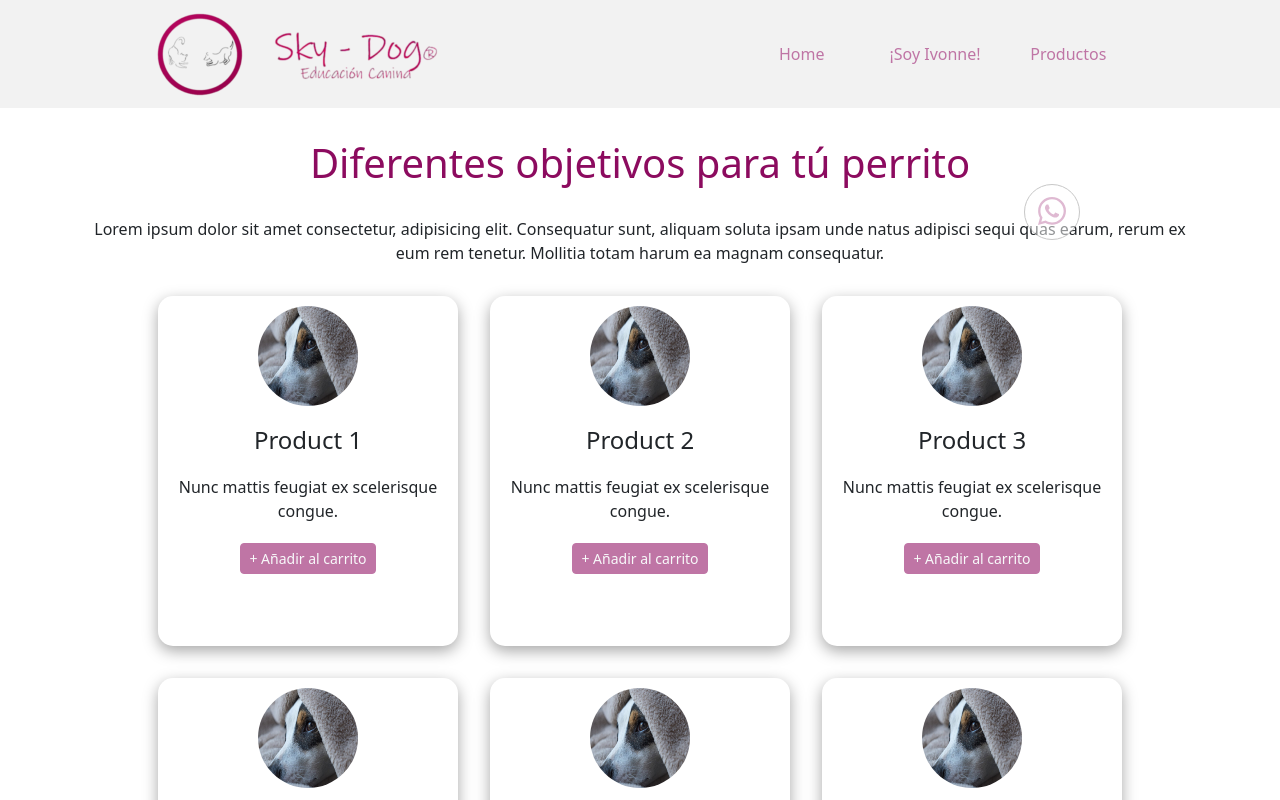
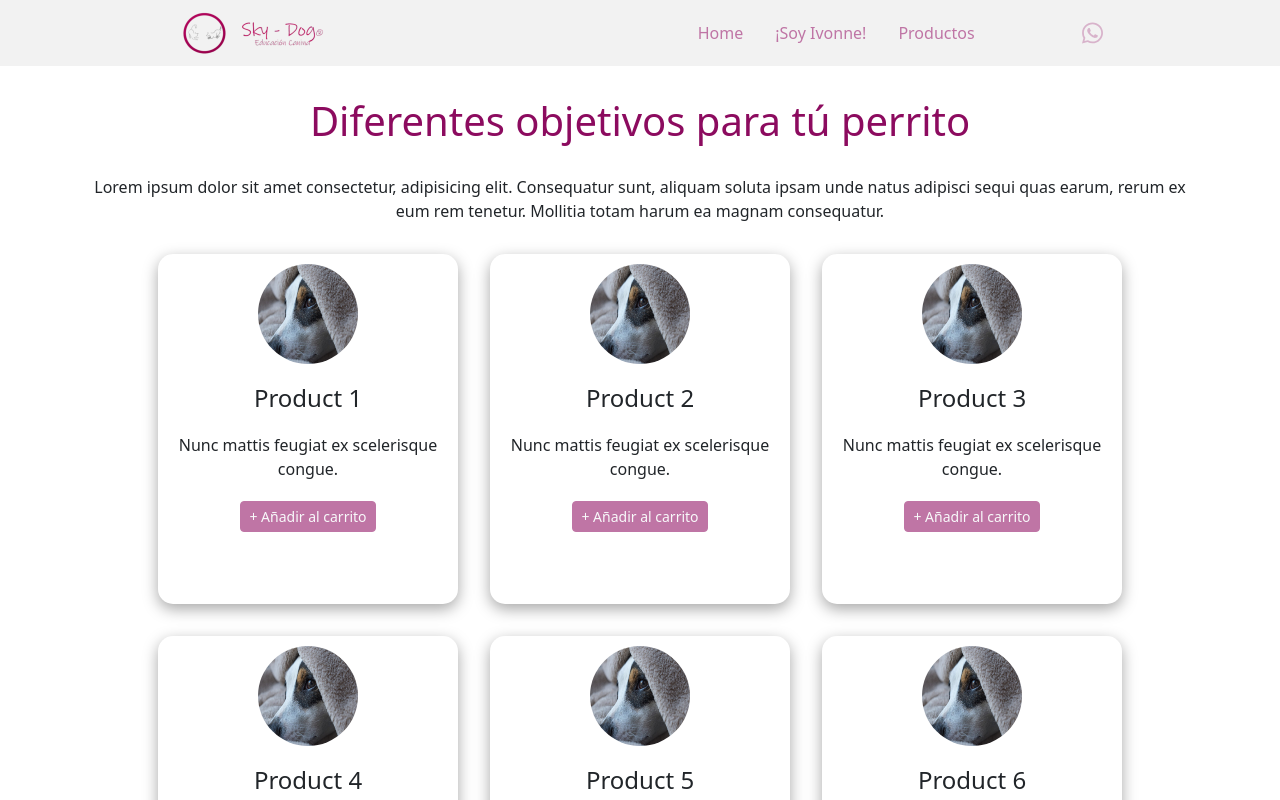
Before and after one commit to emiliodeleonhdez/sky-dog, a React (Create React App) app: page /products in a window 1280 px wide. Shown: the top 800 px of the page. Built offline with nearby package versions, Linux system fonts and the light colour scheme.

Commit message:
changes in wa button and off canvas, added scroll to top function in handler

```diff
--- a/src/App.js
+++ b/src/App.js
@@ -11,14 +11,14 @@ import PrimaryHeader from './components/Header/PrimaryHeader';
 import PrimaryFooter from './components/Footer/PrimaryFooter';
 import NotFound from './pages/404/NotFound';
 import Products from './pages/Products/Products';
-import WhatsappButton from './components/Buttons/WhatsAppButton/WhatsappButton';
+// import WhatsappButton from './components/Buttons/WhatsAppButton/WhatsappButton';
 
 function App() {
     return (
         <>
             <BrowserRouter>
                 <PrimaryHeader />
-                <WhatsappButton/>
+                {/* <WhatsappButton/> */}
                 <Routes>
                     <Route path="/" element={<LandingPage />} />
                     <Route path="/about" element={<AboutMe />} />
--- a/src/App.scss
+++ b/src/App.scss
@@ -115,7 +115,10 @@ a {
 .logo__sky-dog {
     width: 50%;
     height: auto;
-    max-width: 300px;
+    max-width: 150px;
+    &:hover {
+        cursor: pointer;
+    }
 }
 
 .footer__social-media {
@@ -151,10 +154,6 @@ a {
     }
 }
 
-.off-canvas__custom-width {
-    width: 70% !important;
-}
-
 .container__product-card {
     @include sky-dog-standard-card();
     img {
@@ -170,28 +169,21 @@ a {
 }
 
 .button__whats-app-button {
-    width: 56px;
-    height: 56px;
-    z-index: 1000;
-    border-radius: 50%;
-    border: 1px solid $sky-dog-gray-color;
-    background-color: white;
-    position: fixed;
-    bottom: 70%;
-    left: 80%;
     opacity: 0.5;
-    svg {
-        font-size: 32px;
+    font-size: 24px;
+    .button__whats-app-button--32px {
+        font-size: 32px !important;
     }
     &:hover {
-        border: 1px solid $sky-dog-secondary-color;
         cursor: pointer;
         opacity: 1;
-        svg {
-            color: $sky-dog-secondary-color;
-        }
+        color: $sky-dog-primary-color;
         a {
             border: none !important;
         }
     }
 }
+
+.off-canvas__anchor-text--32px {
+    font-size: 32px;
+}
--- a/src/components/Buttons/WhatsAppButton/WhatsappButton.jsx
+++ b/src/components/Buttons/WhatsAppButton/WhatsappButton.jsx
@@ -2,13 +2,13 @@ import React from 'react';
 import { FontAwesomeIcon } from '@fortawesome/react-fontawesome';
 import { faWhatsapp } from '@fortawesome/free-brands-svg-icons';
 
-const WhatsappButton = () => {
+const WhatsappButton = (props) => {
     const whatsAppLink = 'https://wa.me/525525066350?text=¡Hola!%20Me%20gustaría%20recibir%20más%20informes%20';
     return (
         <>
-            <div className="button__whats-app-button d-flex flex-column justify-content-center align-items-center">
+            <div className='button__whats-app-button d-flex flex-column justify-content-center align-items-center'>
                 <a href={whatsAppLink} target="_blank" rel="noreferrer">
-                    <FontAwesomeIcon icon={faWhatsapp}  />
+                    <FontAwesomeIcon icon={faWhatsapp}  className={props.customCss}/>
                 </a>
             </div>
         </>
--- a/src/components/Header/PrimaryHeader.jsx
+++ b/src/components/Header/PrimaryHeader.jsx
@@ -1,5 +1,4 @@
 import React from 'react';
-
 import Logo from '../Logos/Primary Logo/Logo';
 import OptionMenu from '../Menus/OptionMenu';
 import OffCanvas from '../Sidebars/PrimaryOffCanvas';
@@ -22,10 +21,10 @@ const PrimaryHeader = () => {
 
     return (
         <div className="container__header--sticky d-flex align-items-center justify-content-around">
-            <OffCanvas />
-            <Logo></Logo>
+            <OffCanvas anchorClasses="text-center w-100 off-canvas__anchor-text--32px" />
+            <Logo/>
             <div className="option__menu d-none d-md-flex">
-                <OptionMenu displayOptions={optionMenu} customClasses="d-flex container__header-options" anchorClasses="col-4 text-center" />
+                <OptionMenu displayOptions={optionMenu} customClasses="d-flex align-items-center container__header-options" anchorClasses="text-center px-3" />
             </div>
         </div>
     );
--- a/src/components/Menus/OptionMenu.jsx
+++ b/src/components/Menus/OptionMenu.jsx
@@ -1,16 +1,31 @@
-import React from 'react'
+import React from 'react';
 import Nav from 'react-bootstrap/Nav';
 import { useNavigate } from 'react-router-dom';
+import WhatsappButton from '../Buttons/WhatsAppButton/WhatsappButton';
 
 const OptionMenu = (props) => {
+    const navigate = useNavigate();
+    const handleClick = (path) => {
+        navigate(path);
+        window.scrollTo({
+            top: 0,
+            left: 0,
+            behavior: 'smooth'
+        });
+    };
 
-  const navigate = useNavigate();
+    return (
+        <>
+            <div className={props.customClasses}>
+                {props.displayOptions.map((option, index) => (
+                    <Nav.Link key={index} onClick={() => handleClick(option.nav)} className={props.anchorClasses}>
+                        {option.name}
+                    </Nav.Link>
+                ))}
+            </div>
+            <WhatsappButton />
+        </>
+    );
+};
 
-  return (
-    <div className={props.customClasses}>
-        {props.displayOptions.map((option, index) => <Nav.Link key={index} eventKey={index} onSelect={(selectedKey)=>  alert(`selected ${selectedKey}`)} onClick={()=> navigate(option.nav)} className={props.anchorClasses}>{option.name}</Nav.Link>)}
-    </div>
-  )
-}
-
-export default OptionMenu
+export default OptionMenu;
--- a/src/components/Sidebars/PrimaryOffCanvas.jsx
+++ b/src/components/Sidebars/PrimaryOffCanvas.jsx
@@ -4,6 +4,7 @@ import { FontAwesomeIcon } from '@fortawesome/react-fontawesome';
 import { faBars } from '@fortawesome/free-solid-svg-icons';
 import { useNavigate } from 'react-router-dom';
 import { Nav } from 'react-bootstrap';
+import WhatsappButton from '../Buttons/WhatsAppButton/WhatsappButton';
 
 const OffCanvas = (props) => {
     const [show, setShow] = useState(false);
@@ -13,6 +14,11 @@ const OffCanvas = (props) => {
     const handleClick = (path) => {
         navigate(path);
         setShow(false);
+        window.scrollTo({
+            top: 0,
+            left: 0,
+            behavior: 'smooth'
+        });
     };
 
     const optionMenu = [
@@ -33,16 +39,17 @@ const OffCanvas = (props) => {
     return (
         <div className="d-md-none">
             <FontAwesomeIcon icon={faBars} onClick={() => setShow(true)} />
-            <Offcanvas show={show} onHide={handleClose} responsive='md' className="off-canvas__custom-width">
+            <Offcanvas show={show} onHide={handleClose} responsive="md">
                 <Offcanvas.Header closeButton>
                     <Offcanvas.Title>Sky Dog Educación Canina</Offcanvas.Title>
                 </Offcanvas.Header>
-                <Offcanvas.Body>
+                <Offcanvas.Body className="d-flex flex-column align-items-center">
                     {optionMenu.map((option, index) => (
                         <Nav.Link key={index} onClick={() => handleClick(option.nav)} className={props.anchorClasses}>
                             {option.name}
                         </Nav.Link>
                     ))}
+                    <WhatsappButton customCss="button__whats-app-button--32px" />
                 </Offcanvas.Body>
             </Offcanvas>
         </div>
```
